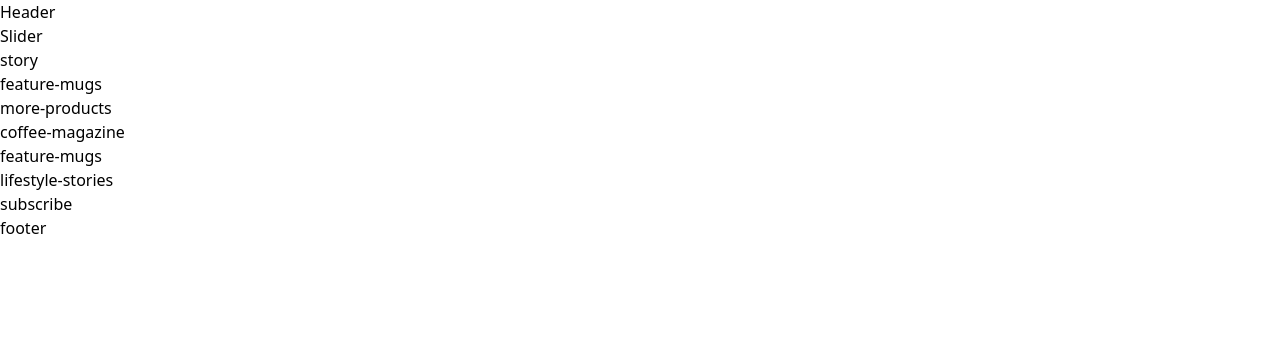
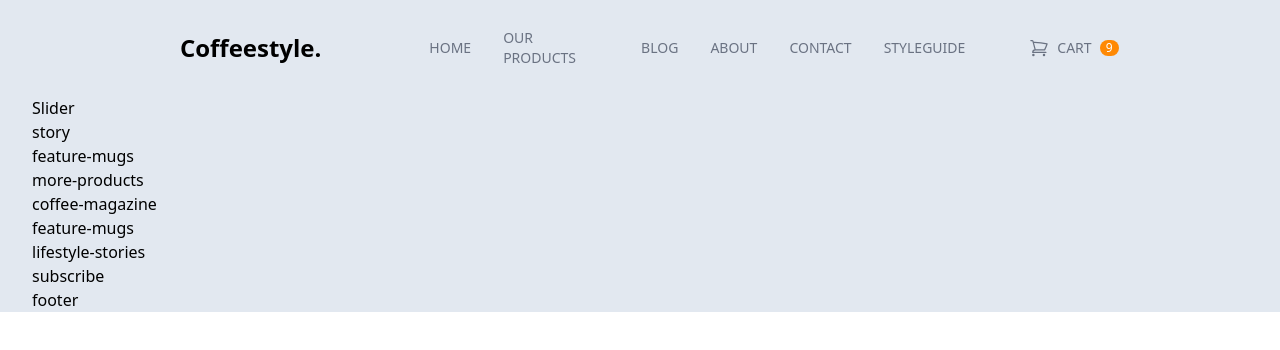
Before and after one commit to qtrong0205/coffee-style-tailwind, a website: page public/index.html in a window 1280 px wide. Drawn offline with Linux system fonts and the light colour scheme.

Commit message:
add top menu

```diff
--- a/public/index.html
+++ b/public/index.html
@@ -4,14 +4,53 @@
 <head>
     <meta charset="UTF-8">
     <meta name="viewport" content="width=device-width, initial-scale=1.0">
-    <link href="./output.css" rel="stylesheet">
+    <link href="./output.css" type="text/css" rel="stylesheet">
     <title>Document</title>
 </head>
 
 <body>
     <div id="root">
-        <div class="content-wrapper">
-            <header>Header</header>
+        <div class="content-wrapper max-w-screen-2xl text-base mx-auto px-8 bg-slate-200">
+            <header class="py-6 mx-10">
+                <nav class="flex justify-between items-center">
+                    <div class="logo basis-2/6 text-center text-2xl font-semibold cursor-pointer">Coffeestyle.</div>
+                    <ul
+                        class="flex flex-row justify-end items-center basis-3/6 gap-8 uppercase text-sm text-gray-500 font-medium">
+                        <li class="ct-top-menu-item">
+                            <a href="#!">Home</a>
+                        </li>
+                        <li class="ct-top-menu-item">
+                            <a href="#!">Our Products</a>
+                        </li>
+                        <li class="ct-top-menu-item">
+                            <a href="#!">Blog</a>
+                        </li>
+                        <li class="ct-top-menu-item">
+                            <a href="#!">About</a>
+                        </li>
+                        <li class="ct-top-menu-item">
+                            <a href="#!">Contact</a>
+                        </li>
+                        <li class="ct-top-menu-item">
+                            <a href="#!">StyleGuide</a>
+                        </li>
+                    </ul>
+                    <ul
+                        class="basis-1/6 flex justify-start itsems-center ml-16 uppercase text-sm text-gray-500 font-medium">
+                        <li class="ct-top-menu-item">
+                            <a href="#!" class="flex items-center justify-between">
+                                <svg xmlns="http://www.w3.org/2000/svg" fill="none" viewBox="0 0 24 24"
+                                    stroke-width="1.5" stroke="currentColor" class="ct-icon">
+                                    <path stroke-linecap="round" stroke-linejoin="round"
+                                        d="M2.25 3h1.386c.51 0 .955.343 1.087.835l.383 1.437M7.5 14.25a3 3 0 0 0-3 3h15.75m-12.75-3h11.218c1.121-2.3 2.1-4.684 2.924-7.138a60.114 60.114 0 0 0-16.536-1.84M7.5 14.25 5.106 5.272M6 20.25a.75.75 0 1 1-1.5 0 .75.75 0 0 1 1.5 0Zm12.75 0a.75.75 0 1 1-1.5 0 .75.75 0 0 1 1.5 0Z" />
+                                </svg>
+                                <span class="mx-2">Cart</span>
+                                <span class="ct-bagde-circle bg-orange-400 text-white">9</span>
+                            </a>
+                        </li>
+                    </ul>
+                </nav>
+            </header>
             <main>
                 <div class="slider">
                     Slider
--- a/src/input.css
+++ b/src/input.css
@@ -1 +1,33 @@
 @import "tailwindcss";
+
+@theme {
+    --color-light-coffee: #c89f94;
+}
+
+/* ct = custom */
+.ct-top-menu-item {
+    @apply py-1 hover:text-gray-800 relative;
+}
+
+.ct-icon {
+    @apply w-5 h-5 inline-block
+}
+
+.ct-bagde-circle {
+    @apply text-xs text-center rounded-full px-1.5
+}
+
+.ct-top-menu-item::after {
+    content: "";
+    position: absolute;
+    bottom: 0;
+    left: 0;
+    background-color: var(--color-light-coffee);
+    height: 2px;
+    width: 0;
+    transition: all 0.3s ease-in-out;
+}
+
+.ct-top-menu-item:hover::after {
+    width: 100%;
+}
```
Also changed, not shown: public/output.css.
